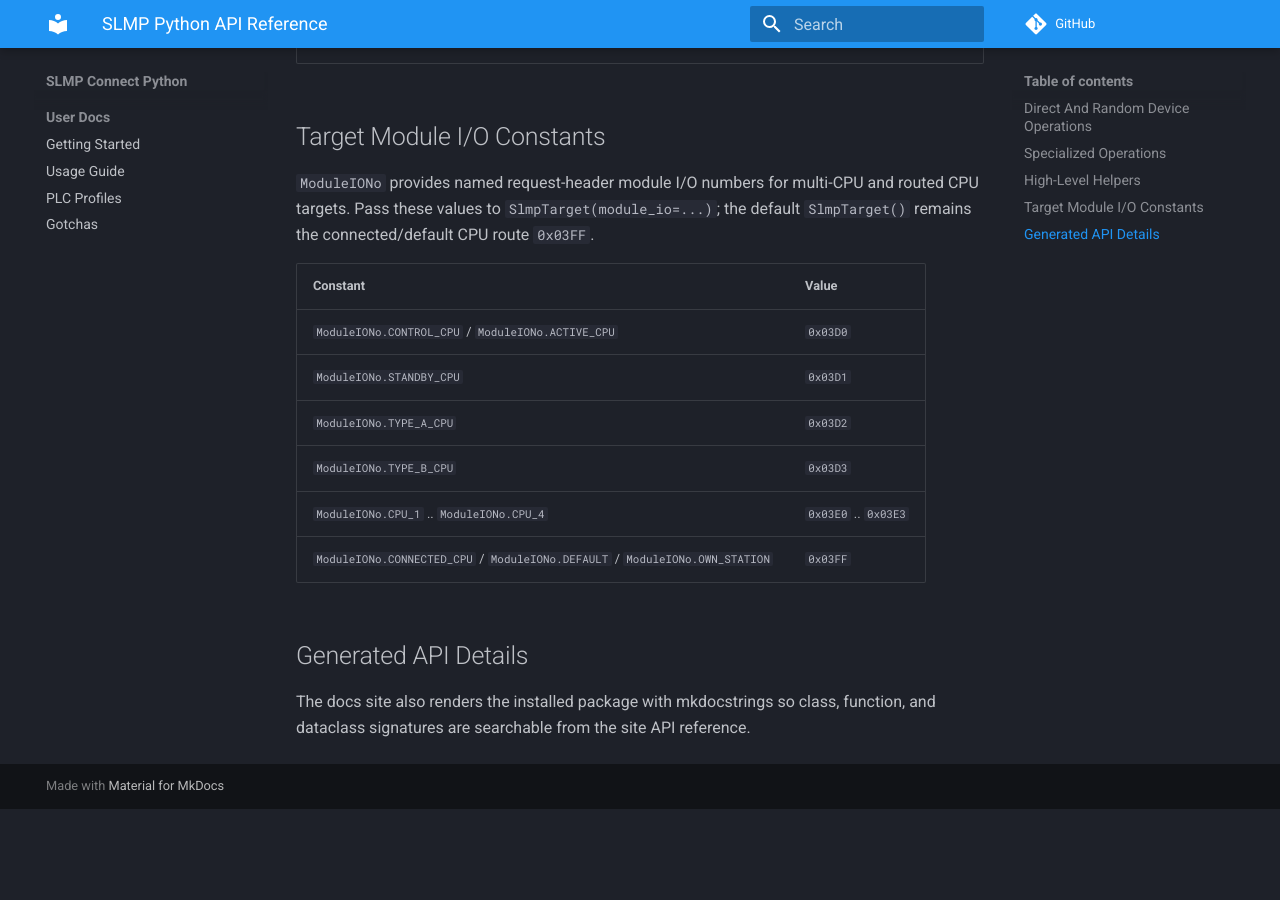
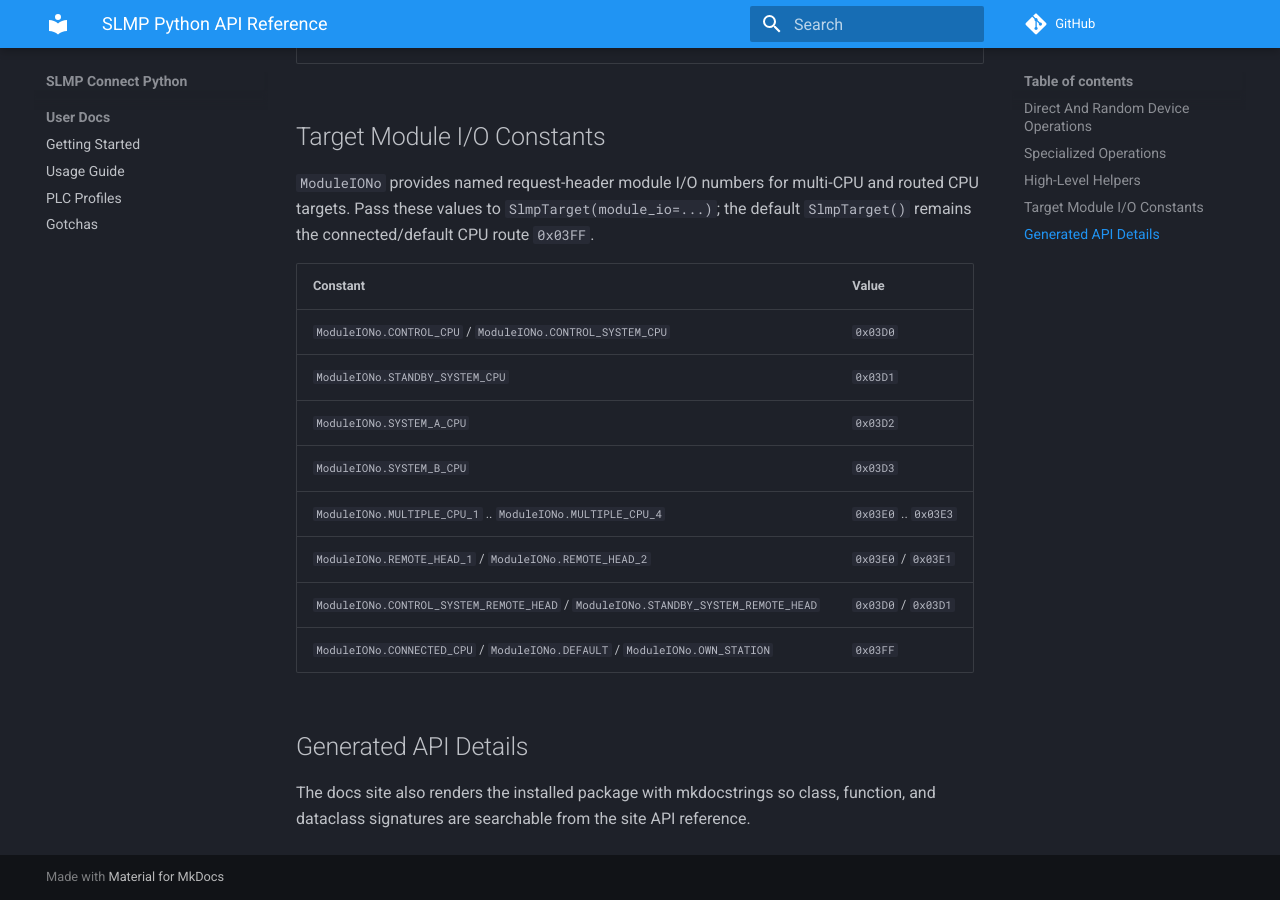
Before and after one commit to fa-yoshinobu/plc-comm-slmp-python, an MkDocs documentation site: the page built from docsrc/user/API_REFERENCE.md, in a window 1280 px wide and 900 px high, scrolled down 2055 px. Built offline with MkDocs 1.6.1 and Material for MkDocs 9.7.7, drawn with Linux system fonts in a browser that asks for light colours; comment, search, counter and statistics services are not loaded; before the commit the page ends 2864 px from its top, so only the background shows below that.

Commit message:
Remove legacy SLMP module I/O aliases

```diff
--- a/docsrc/user/API_REFERENCE.md
+++ b/docsrc/user/API_REFERENCE.md
@@ -59,11 +59,13 @@ the default `SlmpTarget()` remains the connected/default CPU route `0x03FF`.
 
 | Constant | Value |
 | --- | --- |
-| `ModuleIONo.CONTROL_CPU` / `ModuleIONo.ACTIVE_CPU` | `0x03D0` |
-| `ModuleIONo.STANDBY_CPU` | `0x03D1` |
-| `ModuleIONo.TYPE_A_CPU` | `0x03D2` |
-| `ModuleIONo.TYPE_B_CPU` | `0x03D3` |
-| `ModuleIONo.CPU_1` .. `ModuleIONo.CPU_4` | `0x03E0` .. `0x03E3` |
+| `ModuleIONo.CONTROL_CPU` / `ModuleIONo.CONTROL_SYSTEM_CPU` | `0x03D0` |
+| `ModuleIONo.STANDBY_SYSTEM_CPU` | `0x03D1` |
+| `ModuleIONo.SYSTEM_A_CPU` | `0x03D2` |
+| `ModuleIONo.SYSTEM_B_CPU` | `0x03D3` |
+| `ModuleIONo.MULTIPLE_CPU_1` .. `ModuleIONo.MULTIPLE_CPU_4` | `0x03E0` .. `0x03E3` |
+| `ModuleIONo.REMOTE_HEAD_1` / `ModuleIONo.REMOTE_HEAD_2` | `0x03E0` / `0x03E1` |
+| `ModuleIONo.CONTROL_SYSTEM_REMOTE_HEAD` / `ModuleIONo.STANDBY_SYSTEM_REMOTE_HEAD` | `0x03D0` / `0x03D1` |
 | `ModuleIONo.CONNECTED_CPU` / `ModuleIONo.DEFAULT` / `ModuleIONo.OWN_STATION` | `0x03FF` |
 
 ## Generated API Details
```
Also changed, not shown: CHANGELOG.md (+2 -1 lines), docsrc/user/USAGE_GUIDE.md (+2 -2 lines), internal_docs/maintainer/TESTING_GUIDE.md (+2 -2 lines), 5 other files.
